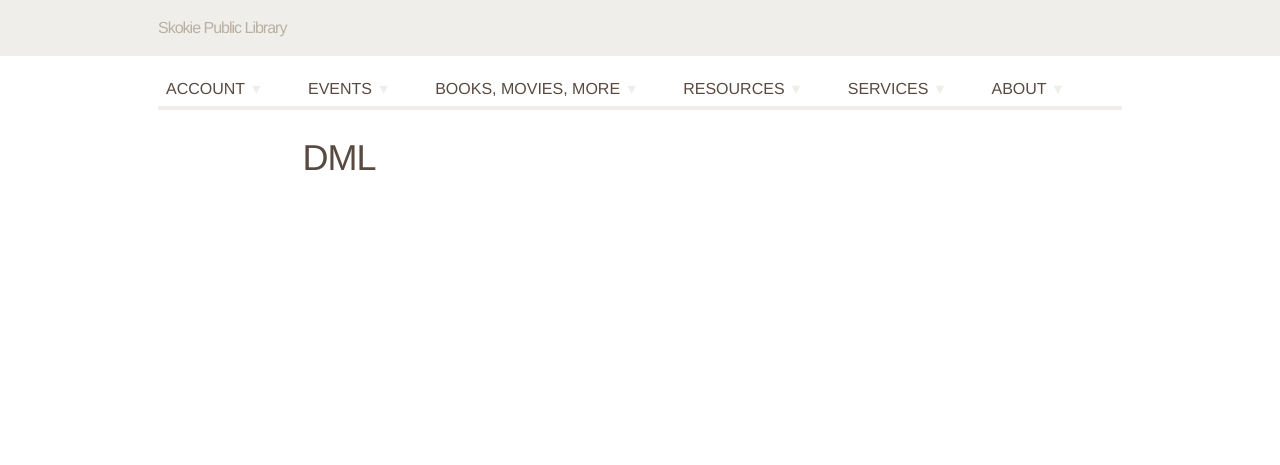
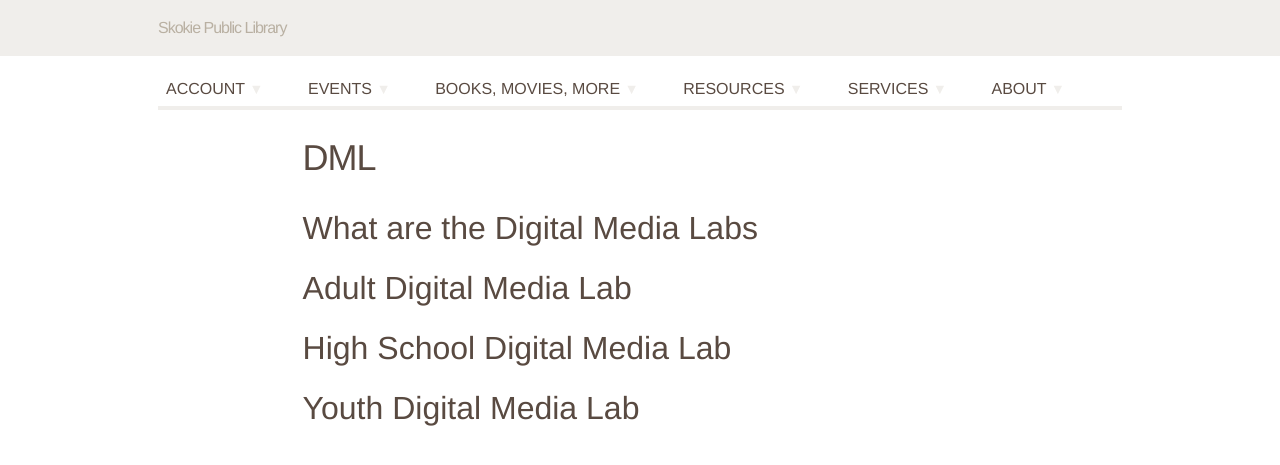
Before and after one commit to skokielibrary/spl-content, a Jekyll site: the page built from _content/mick/services--learning-labs--dml.markdown, in a window 1280 px wide. Shown: the top 465 px of the page. Built offline with Jekyll 4.4.1, drawn with Linux system fonts in a browser that asks for light colours; some web fonts are replaced.

Commit message:
Updated services--learning-labs--dml.markdown

```diff
--- a/_content/mick/services--learning-labs--dml.markdown
+++ b/_content/mick/services--learning-labs--dml.markdown
@@ -1,4 +1,10 @@
 ---
 layout: page
 title: DML
+published: true
 ---
+
+##What are the Digital Media Labs
+##Adult Digital Media Lab
+##High School Digital Media Lab
+##Youth Digital Media Lab
```
